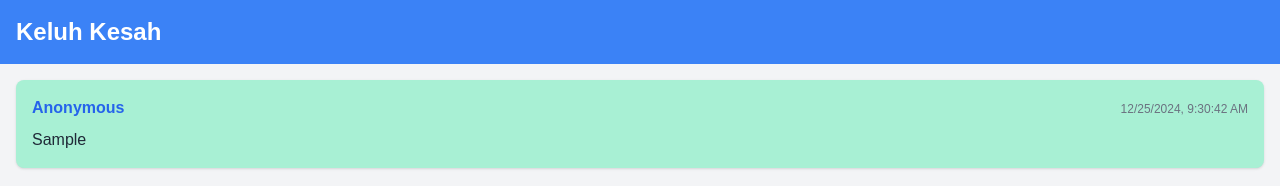
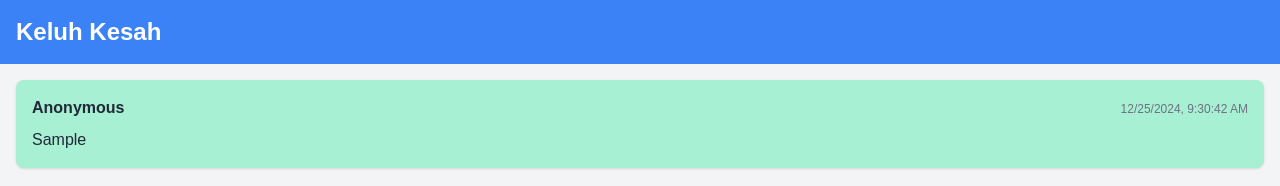
Before and after one commit to ifalfahri/keluhkesah, a Next.js app: page / in a window 1280 px wide. Both pictures are taken after typing "Sample" into the empty fields and a click on the button "Send". Shown: the top 186 px of the page. Built offline with nearby package versions, Linux system fonts and the light colour scheme.

Commit message:
fix: update username color in Message component for improved readability

```diff
--- a/src/app/components/Message.tsx
+++ b/src/app/components/Message.tsx
@@ -22,7 +22,7 @@
         <div className="rounded-lg shadow p-4"
         style={{ backgroundColor: bubbleColor }}>
           <div className="flex justify-between items-baseline mb-2">
-            <span className="font-bold text-blue-600">{message.userName}</span>
+            <span className="font-bold text-gray-800">{message.userName}</span>
             <span className="text-xs text-gray-500">
               {new Date(message.timestamp).toLocaleString()}
             </span>
```
